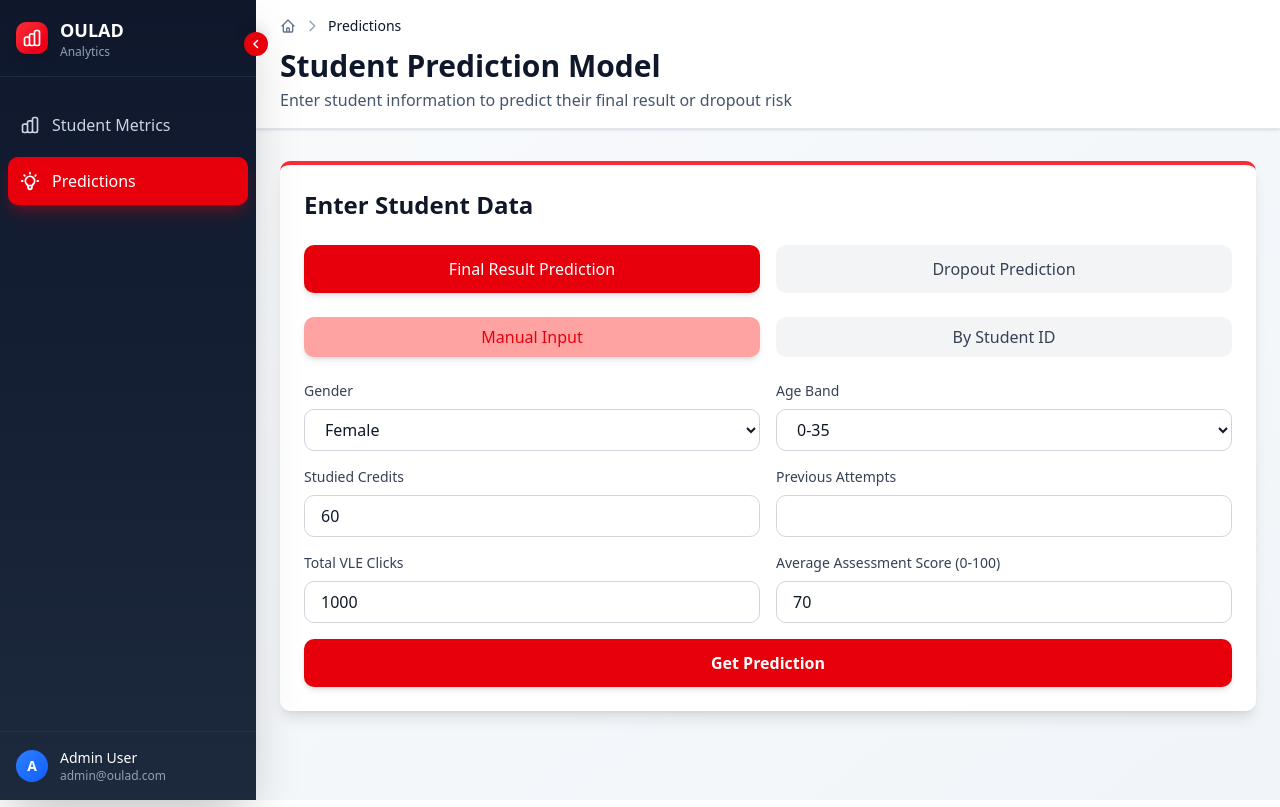
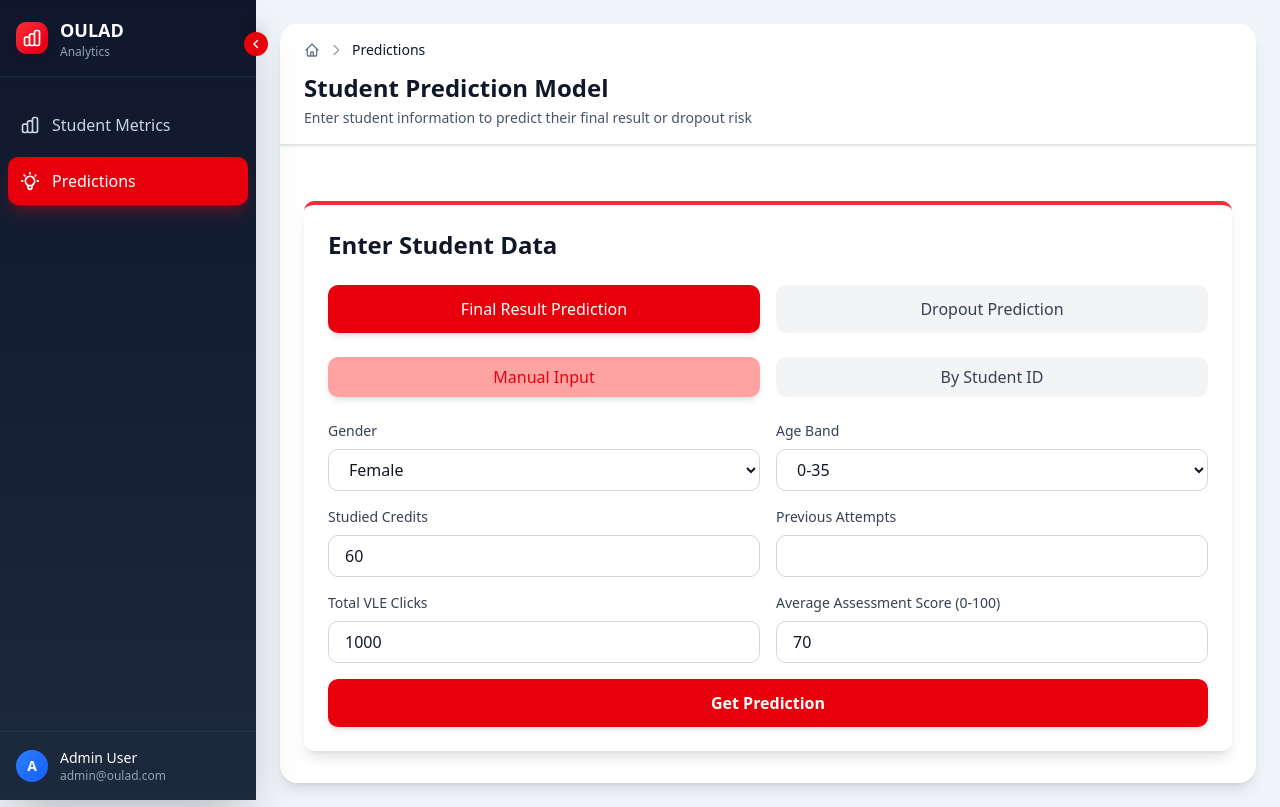
Before and after one commit to penicili/capstone-project-frontend, a Next.js app: page /predictions in a window 1280 px wide. Built offline with nearby package versions, Linux system fonts and the light colour scheme; no server answers.

Commit message:
feat: page header

```diff
--- a/app/page.tsx
+++ b/app/page.tsx
@@ -35,7 +35,7 @@ export default function Home() {
   };
 
   return (
-    <div className="min-h-screen bg-linear-to-br from-slate-50 to-slate-100">
+    <>
       <PageHeader
         title="Student Performance Metrics"
         description="Monitor key performance indicators from OULAD dataset"
@@ -93,6 +93,6 @@ export default function Home() {
           )}
         </div>
       </div>
-    </div>
+    </>
   );
 }
--- a/app/predictions/page.tsx
+++ b/app/predictions/page.tsx
@@ -5,7 +5,7 @@ import PageHeader from '@/components/layout/PageHeader';
 
 export default function PredictionsPage() {
   return (
-    <div className="min-h-screen bg-linear-to-br from-slate-50 to-slate-100">
+    <>
       <PageHeader
         title="Student Prediction Model"
         description="Enter student information to predict their final result or dropout risk"
@@ -17,6 +17,6 @@ export default function PredictionsPage() {
       <div className="max-w-7xl mx-auto px-6 py-8">
         <PredictionForm />
       </div>
-    </div>
+    </>
   );
 }
--- a/components/layout/AppLayout.tsx
+++ b/components/layout/AppLayout.tsx
@@ -11,7 +11,7 @@ export default function AppLayout({ children }: AppLayoutProps) {
   const [isSidebarExpanded, setIsSidebarExpanded] = useState(false);
 
   return (
-    <div className="flex min-h-screen bg-slate-50">
+    <div className="flex min-h-screen bg-slate-100">
       <Sidebar
         isExpanded={isSidebarExpanded}
         onExpandChange={setIsSidebarExpanded}
@@ -23,8 +23,11 @@ export default function AppLayout({ children }: AppLayoutProps) {
           isSidebarExpanded ? 'ml-64' : 'ml-16'
         }`}
       >
-        <div className="min-h-screen">
-          {children}
+        <div className="min-h-screen p-6">
+          {/* Floating Canvas */}
+          <div className="bg-white rounded-2xl shadow-lg min-h-[calc(100vh-3rem)] overflow-hidden">
+            {children}
+          </div>
         </div>
       </main>
     </div>
--- a/components/layout/PageHeader.tsx
+++ b/components/layout/PageHeader.tsx
@@ -24,8 +24,9 @@ export default function PageHeader({
   subtitle,
 }: PageHeaderProps) {
   return (
-    <div className="bg-white border-b border-slate-200 sticky top-0 z-40 shadow-sm">
+    <div className="bg-white border-b border-slate-200 sticky top-0 z-40 shadow-sm mb-6">
       <div className="max-w-7xl mx-auto px-6 py-4">
+
         {/* Breadcrumbs */}
         {breadcrumbs && breadcrumbs.length > 0 && (
           <nav className="flex items-center gap-2 text-sm mb-3">
@@ -60,16 +61,16 @@ export default function PageHeader({
         {/* Header Content */}
         <div className="flex items-start justify-between gap-4">
           <div className="flex-1">
-            <h1 className="text-3xl font-bold text-slate-900 mb-1">
+            <h1 className="text-2xl font-bold text-slate-900 mb-1">
               {title}
             </h1>
             {description && (
-              <p className="text-slate-600 text-base">
+              <p className="text-slate-600 text-sm">
                 {description}
               </p>
             )}
             {subtitle && (
-              <p className="text-slate-500 text-sm mt-1">
+              <p className="text-slate-500 text-xs mt-1">
                 {subtitle}
               </p>
             )}
```
